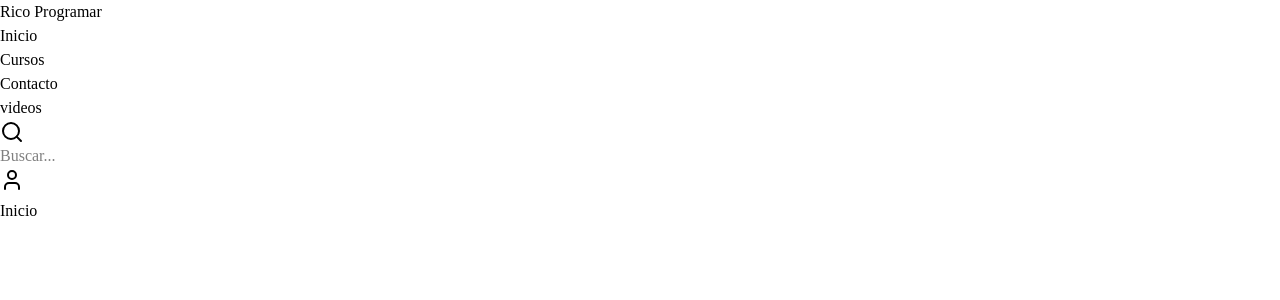
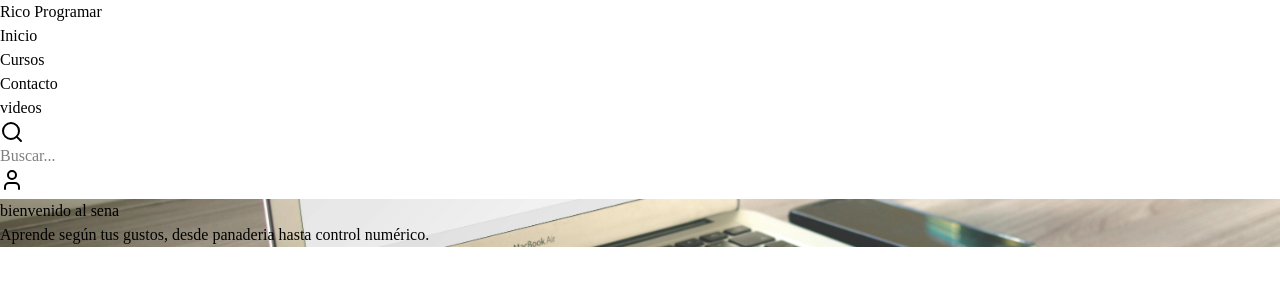
Before and after one commit to luis041710/Frond-And-Back, a React (Vite) app in the folder pharmasoft/: page / in a window 1280 px wide. Shown: the top 300 px of the page. Built offline with nearby package versions, Linux system fonts and the light colour scheme.

Commit message:
feat: Creamos componente homepage, se condiciono que solo en esta pagina se muestre el hero

```diff
--- a/pharmasoft/src/app/router/index.jsx
+++ b/pharmasoft/src/app/router/index.jsx
@@ -1,6 +1,7 @@
 import { createBrowserRouter } from "react-router-dom"
 import MainLayout from "@/shared/Layout/MainLayout";
 import ProfilePage from "@/features/users/pages/ProfilePage"
+import HomePage from "../../features/home/pages/HomePage";
 
 const router = createBrowserRouter([
     {
@@ -9,8 +10,7 @@
         children: [
             {
                 index: true,
-                element: <h1 className="p-4">Inicio</h1>
-
+                element: <HomePage />
             },
             {
                 path:"cursos",
--- a/pharmasoft/src/features/home/pages/HomePage.jsx
+++ b/pharmasoft/src/features/home/pages/HomePage.jsx
@@ -1 +1,32 @@
 // Página pública
+
+import heroBg from "@/assets/images/10-imagen-hero.jpg"
+
+export default function HomePage(){
+    return(
+        <section
+        className="relative min-h-screen w-full flex items-center justify-center text-black"
+        style={
+            {
+                backgroundImage: `url(${heroBg})`,
+                backgroundSize: "cover",
+                backgroundPosition: "center",
+            }
+        }
+        >
+        <div className="absolute inset-0 bg-black/50"></div>
+
+        <div className="relative z-10 text-center">
+            <h1 className="text-h1 font-stretch-expanded">
+                bienvenido al sena
+            </h1>
+                <p className="text-body">
+                Aprende según tus gustos, desde panaderia hasta control numérico.
+                </p>
+
+        </div>
+
+        </section>
+
+    )
+}
--- a/pharmasoft/src/shared/layout/MainLayout.jsx
+++ b/pharmasoft/src/shared/layout/MainLayout.jsx
@@ -1,26 +1,33 @@
 import Navbar from "@/shared/Layout/Navbar";
-import { Outlet } from "react-router-dom";
-import heroBg from "@/assets/images/10-imagen-hero.jpg"
+import { Outlet, useLocation } from "react-router-dom";
+
 
 export default function MainLayout(){
+    /**
+     * useLocation es un hook de react router que te da acceso al objeto locatio, el cual contiene informacion de la URL actual:
+     * pathNmae = La ruta actual (/about, etc)
+     */
+    const location = useLocation();
+
+    const isHome = location.pathname === "/"
+
+
 
     return(
-        <div className="relative min-h-screen">
-            <div className="absolute -z-10 inset-0 bg-cover bg-center"
-                style={{backgroundImage: `url(${heroBg})`}}>
+        /**
+         * Navbar transparente solo en el home
+         * Si la ruta es exactamente / => transparente
+         * Si es cualquier otra ruta es solido
+         */
+        <div className="min-h-screen text-text-primary">
 
-            </div>
-
-            {/* Filtro */}
-
-            <div className="absolute inset-0 -z-10 bg-white/50"></div>
 
             {/* Navbar */}
-            <header className="relative z-20">
-                <Navbar variant="transparent"/>
-            </header>
+                <Navbar variant={isHome ? "transparent" : "solid"}/>
 
-            <main className="mx-auto max-w-7xl px-4 py-6">
+
+            {/* Contenido externo que se inyecta */}
+            <main className="mx-auto">
                 <Outlet />
             </main>
 
--- a/pharmasoft/src/shared/layout/Navbar.jsx
+++ b/pharmasoft/src/shared/layout/Navbar.jsx
@@ -19,9 +19,9 @@
 
           {/* Logo de marca */}
           <div className="flex items-center">
-            <a href="/" className="text-xl font-bold">
+            <Link to="/" className="text-xl font-bold">
               Rico Programar
-            </a>
+            </Link>
           </div>
 
           {/* Links de navegación */}
```
